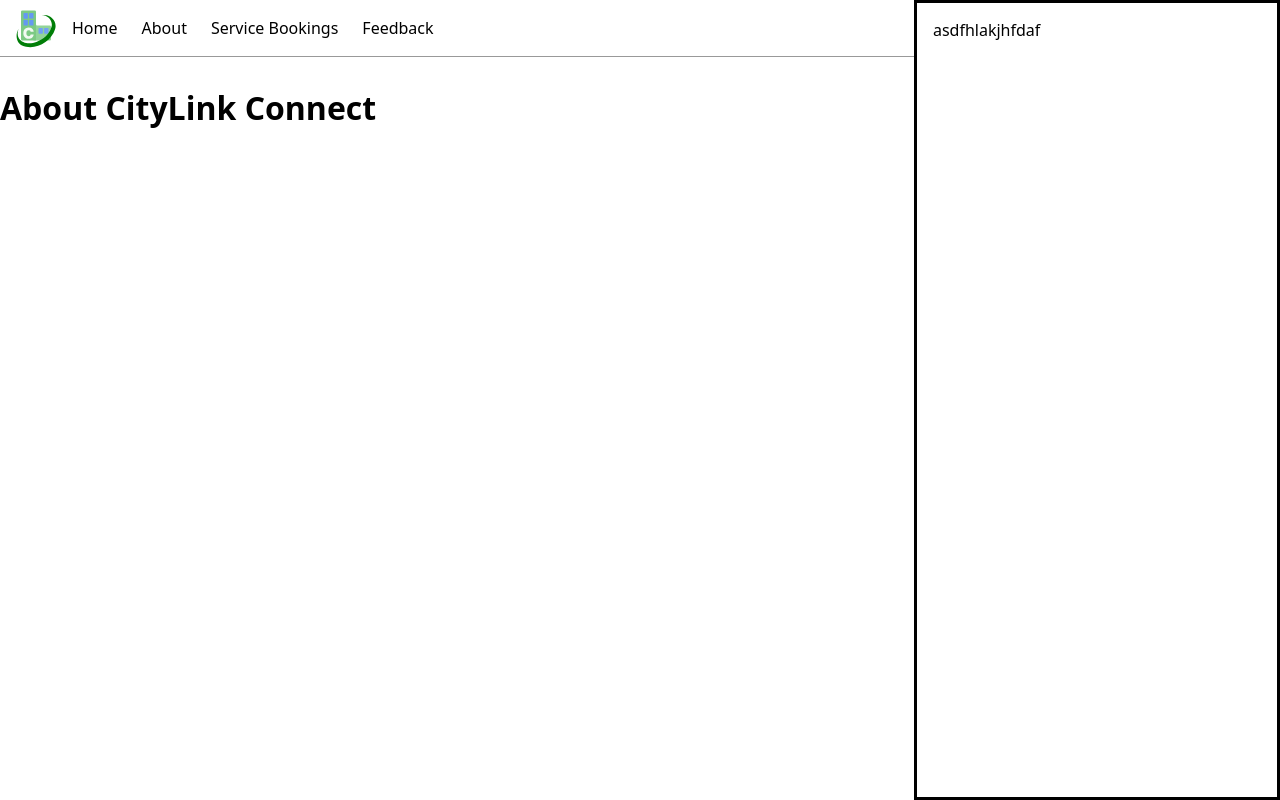
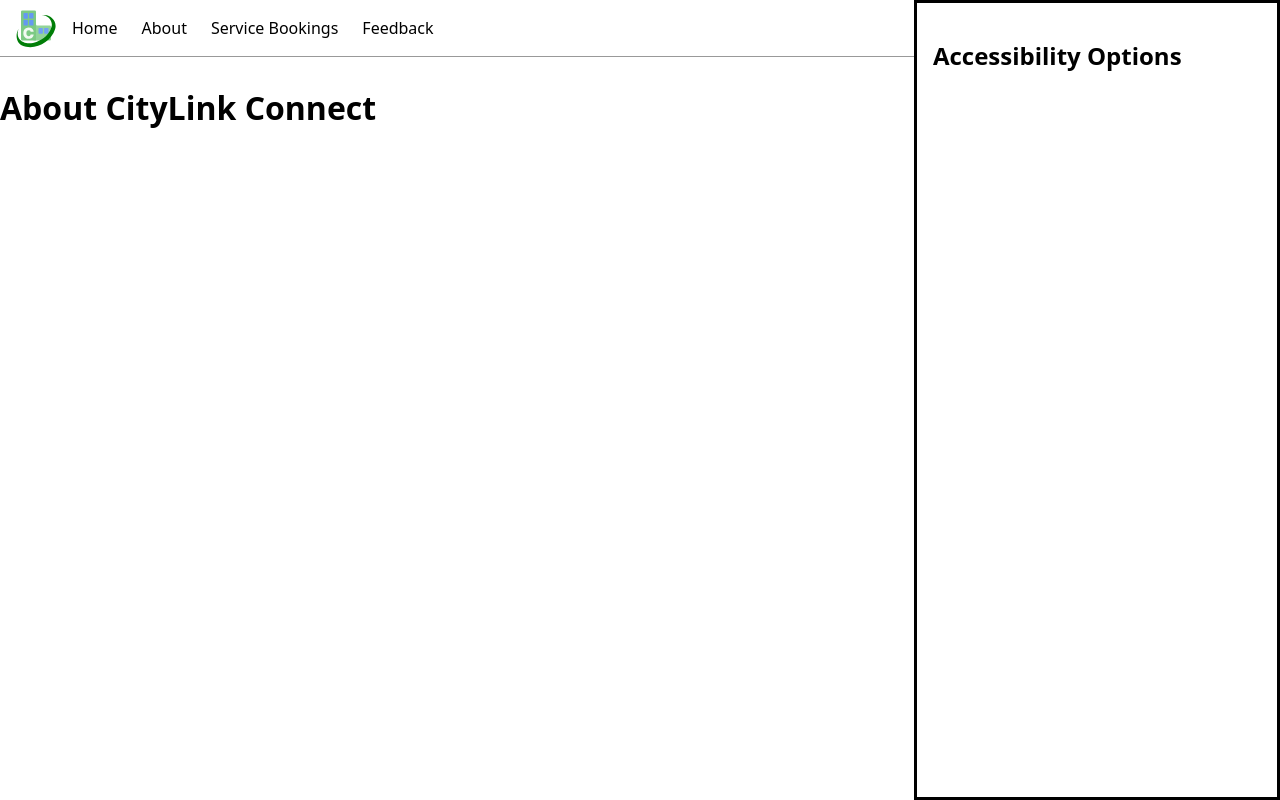
Before and after one commit to JamesRampling/CityLinkConnect, a Vue app: page /about in a window 1280 px wide. Both pictures are taken after a click on the button "Accessiblity". Built offline with nearby package versions, Linux system fonts and the light colour scheme.

Commit message:
Use navlink for login button

```diff
--- a/src/App.vue
+++ b/src/App.vue
@@ -24,7 +24,7 @@ const accessibilityPopup = ref<InstanceType<typeof AccessibilityPopup>>();
       >
         <IconAccessibility />Accessiblity
       </button>
-      <button class="button-filled">Login</button>
+      <router-link to="/login" class="button-filled">Login</router-link>
     </div>
   </header>
   <main>
--- a/src/assets/components.css
+++ b/src/assets/components.css
@@ -11,6 +11,7 @@
   border: 0 solid transparent;
   border-radius: var(--button-border-radius);
   cursor: pointer;
+  text-decoration: none;
 }
 
 .button-filled {
--- a/src/components/AccessibilityPopup.vue
+++ b/src/components/AccessibilityPopup.vue
@@ -13,7 +13,9 @@ defineExpose({ show });
 </script>
 
 <template>
-  <dialog ref="dialogElement" closedby="any">asdfhlakjhfdaf</dialog>
+  <dialog ref="dialogElement" closedby="any">
+    <h2>Accessibility Options</h2>
+  </dialog>
 </template>
 
 <style scoped>
```
